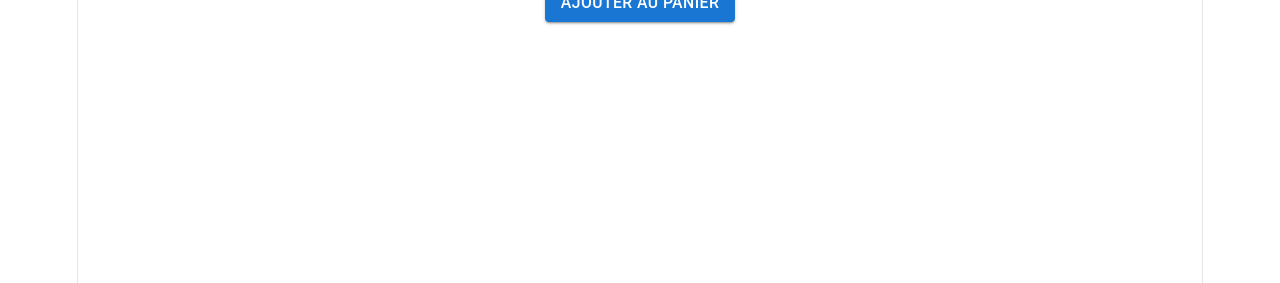
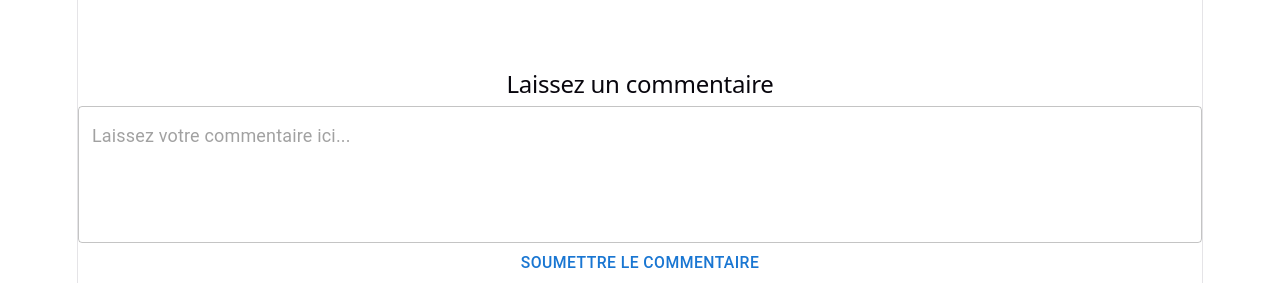
Before and after one commit to Djalabz/App-React-SQY-271-2A, a React (Vite) app: page /product/1 in a window 1280 px wide. Shown: the part 517-800 px from the top of the page. Built offline with nearby package versions, Linux system fonts and the light colour scheme; sample sign-in values are in the browser's storage.

Commit message:
:sparkles: Finir de recup les produits ainsi que les commentaires associées dans Shop

```diff
--- a/package.json
+++ b/package.json
@@ -14,6 +14,7 @@
     "@emotion/styled": "^11.14.1",
     "@mui/icons-material": "^9.4.0",
     "@mui/material": "^9.4.0",
+    "dompurify": "^3.4.17",
     "gsap": "^3.15.0",
     "react": "^19.2.8",
     "react-dom": "^19.2.8",
--- a/src/Menu.jsx
+++ b/src/Menu.jsx
@@ -39,8 +39,6 @@ import "./Menu.css"
 function Menu() {
     const { cart } = useContext(ShopContext)
     const { user, isAuthenticated } = useAuth()
-
-    console.log(user)
 
     return ( <>
         <BrowserRouter>
--- a/src/Product.css
+++ b/src/Product.css
@@ -9,3 +9,9 @@
     width: 300px;
     height: auto;
 }
+
+.product-comment-form {
+    display: flex;
+    flex-direction: column;
+    max-width: 100%;
+}
--- a/src/Product.jsx
+++ b/src/Product.jsx
@@ -2,11 +2,16 @@
 // De cette manière on recup l'id du produit et faire une requete API
 import { useParams } from "react-router-dom";
 import { useEffect, useContext, useState } from "react"
+
 import { ShopContext } from "./context/ShopContext";
 import { useAuth } from "./context/AuthContext";
 
+import DOMPurify from 'dompurify';
+
+import TextField from '@mui/material/TextField';
 import Button from '@mui/material/Button';
 import Rating from '@mui/material/Rating';
+
 
 import "./Product.css"
 
@@ -24,6 +29,9 @@ import "./Product.css"
 
 
 function Product() {
+
+    const [comment, setComment] = useState("")
+
     let { logout } = useAuth()
     let { products, product, setProduct, ratings, setProductRating } = useContext(ShopContext)
     let token = localStorage.getItem("token")
@@ -67,6 +75,25 @@ function Product() {
         .catch(err => console.log(err))
     }
 
+    function addComment() {
+        // Enregistrer le commentaire en BDD et aussi ajouter ce commentaire à unstate ...
+        if (comment != "") {
+            let clean = DOMPurify.sanitize(comment.trim())
+
+            fetch("http://localhost:3000/product/comment/new", {
+                method: "POST",
+                body: JSON.stringify({ product_id : params.id, comment }),
+                headers: {
+                    "Content-Type" : "application/json",
+                    "Authorization" : `Bearer ${token}`
+                }
+            })
+            .then(results => results.json())
+            .then(data => console.log(data))
+            .catch(err => console.log(err))
+        }
+    }
+
     return (
         <>
             <div className="productCard">
@@ -82,6 +109,27 @@ function Product() {
                 <h4>{product.description}</h4>
                 <Button variant="contained">Ajouter au panier</Button>
             </div>
+
+            <div className="product-comment-form">
+                <h2>Laissez un commentaire</h2>
+
+                <TextField
+                    id="product-comment-input"
+                    placeholder="Laissez votre commentaire ici..."
+                    // label="Multiline"
+                    multiline
+                    rows={4}
+                    defaultValue="Default Value"
+                    value={comment}
+                    onChange={(e) => setComment(e.target.value)}
+                />
+
+                <Button onClick={() => addComment()}>Soumettre le commentaire</Button>
+            </div>
+
+            <div className="comment-section">
+
+            </div>
         </>
     );
 }
```
Also changed, not shown: 1 other file (tests, documents, lock files or other folders).
